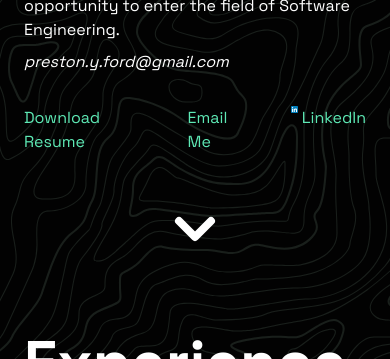
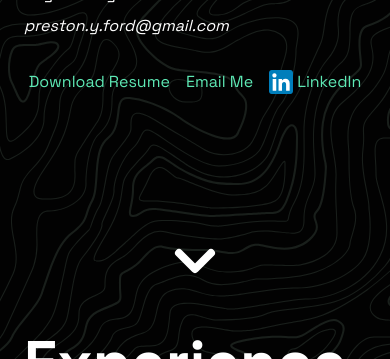
Before and after one commit to prestonyford/prestonyford.github.io, a Vue app: page / in a window 390 px wide. Shown: the part 408-767 px from the top of the page. Built offline with nearby package versions, Linux system fonts and the light colour scheme.

Commit message:
Styling fixes

```diff
--- a/src/components/Portfolio.vue
+++ b/src/components/Portfolio.vue
@@ -6,8 +6,8 @@
 		<div class="mx-auto max-w-4xl pb-[25vh] px-6 lg:px-0">
 			<div class="h-[85vh] sm:h-screen flex flex-col items-center justify-center">
 				<Welcome class="h-full" />
-				<div class="relative">
-					<BouncyArrow class="w-24 h-24 absolute translate-x-[-50%] bottom-8 cursor-pointer" @click="scrollToExperience" />
+				<div class="sm:relative">
+					<BouncyArrow class="w-24 h-24 sm:absolute sm:translate-x-[-50%] bottom-8 cursor-pointer" @click="scrollToExperience" />
 				</div>
 			</div>
 			<div class="flex flex-col gap-24">
--- a/src/components/Welcome.vue
+++ b/src/components/Welcome.vue
@@ -13,7 +13,7 @@
 				</p>
 			</div>
 		</div>
-		<div class="flex gap-12">
+		<div class="flex gap-4 sm:justify-center sm:gap-12">
 			<Link text="Download Resume" href="https://drive.google.com/file/d/1J7vuH9CaMzvhEX4PcgUOKD0Fy-D_ZnyJ/view?usp=sharing" target="_blank" />
 			<Link text="Email Me" href="mailto:preston.y.ford@gmail.com" target="_blank" />
 			<Link text="LinkedIn" :icon="linkedinLogo" href="https://www.linkedin.com/in/preston-ford-897761289/" target="_blank" />
```
